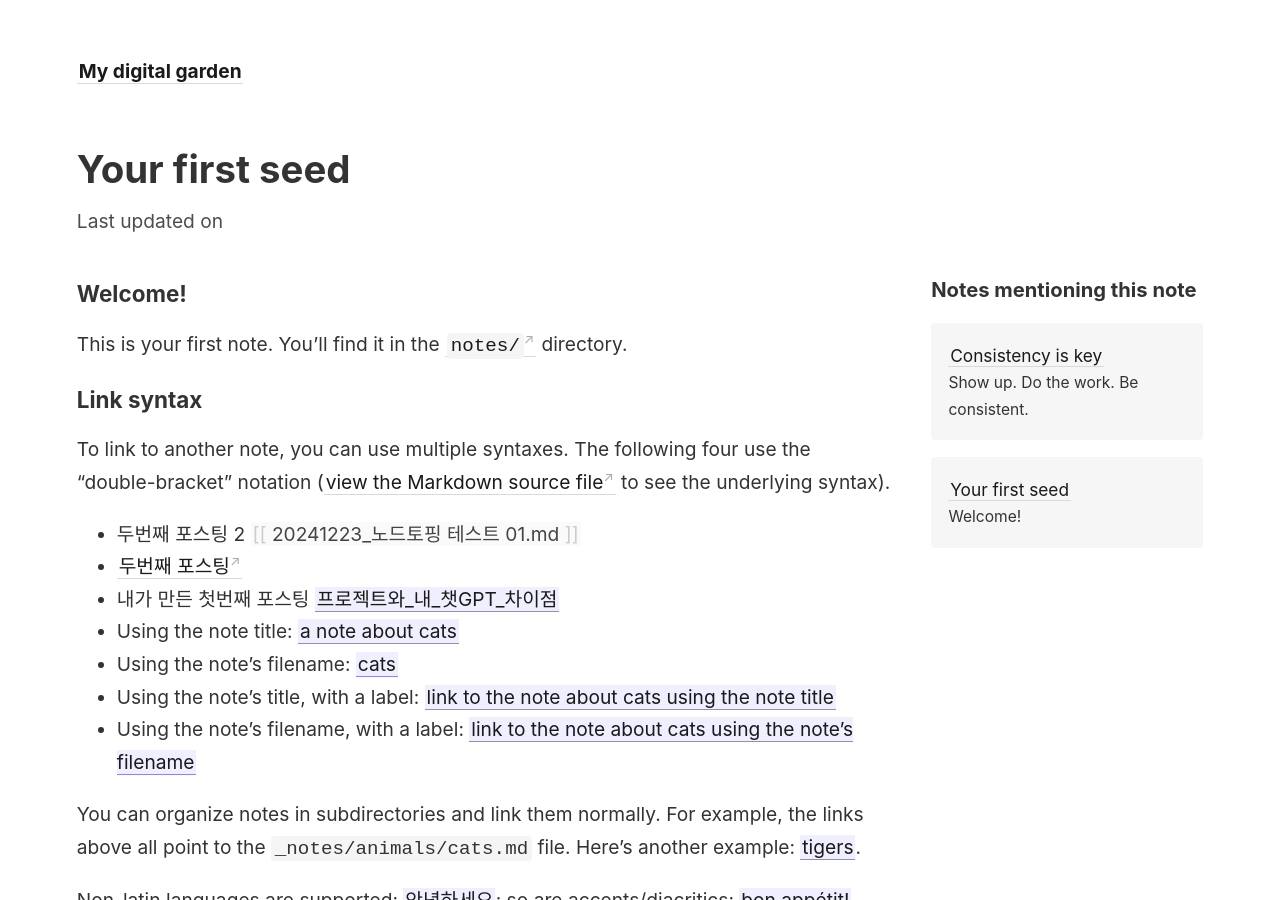
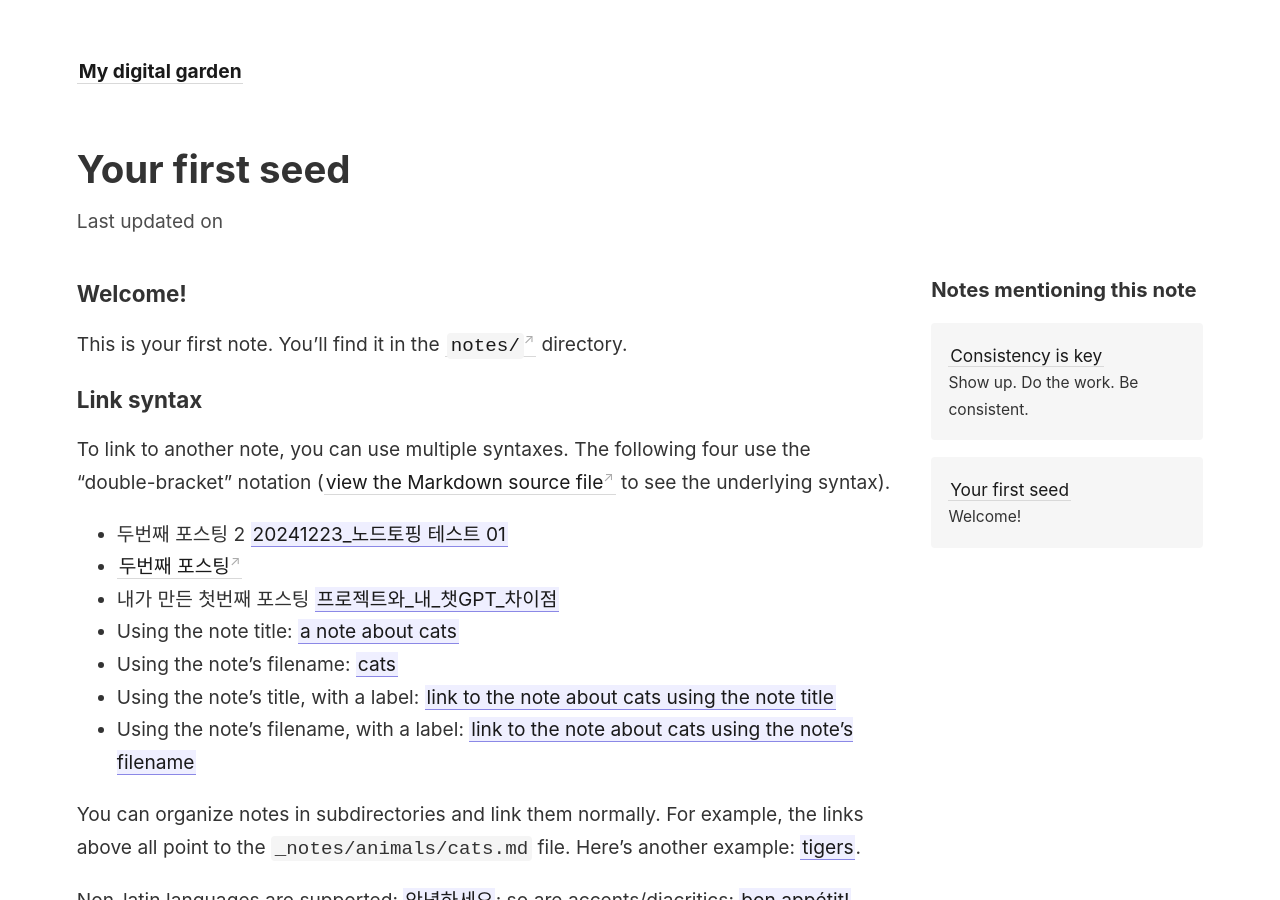
Before and after one commit to thelyver/NodeTopping, a Jekyll site: the page built from _notes/your-first-note.md, in a window 1280 px wide and 900 px high. Built offline with Jekyll 4.4.1, drawn with Linux system fonts in a browser that asks for light colours.

Commit message:
또 두번째 포스팅 확장자 제거

```diff
--- a/_notes/your-first-note.md
+++ b/_notes/your-first-note.md
@@ -10,7 +10,7 @@ This is your first note. You'll find it in the [`notes/`](https://github.com/max
 
 To link to another note, you can use multiple syntaxes. The following four use the "double-bracket" notation ([view the Markdown source file](https://github.com/maximevaillancourt/digital-garden-jekyll-template/blob/master/_notes/your-first-note.md#link-syntax) to see the underlying syntax).
 
-- 두번째 포스팅 2 [[20241223_노드토핑 테스트 01.md]]
+- 두번째 포스팅 2 [[20241223_노드토핑 테스트 01]]
 - [두번째 포스팅](<20241223_노드토핑 테스트 01.md>)
 - 내가 만든 첫번째 포스팅 [[프로젝트와_내_챗GPT_차이점]]
 - Using the note title: [[a note about cats]]
```
